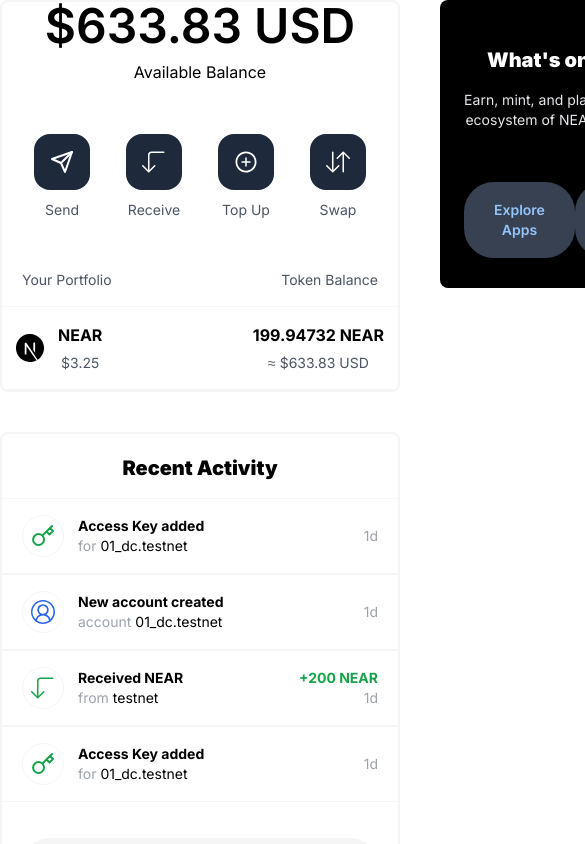
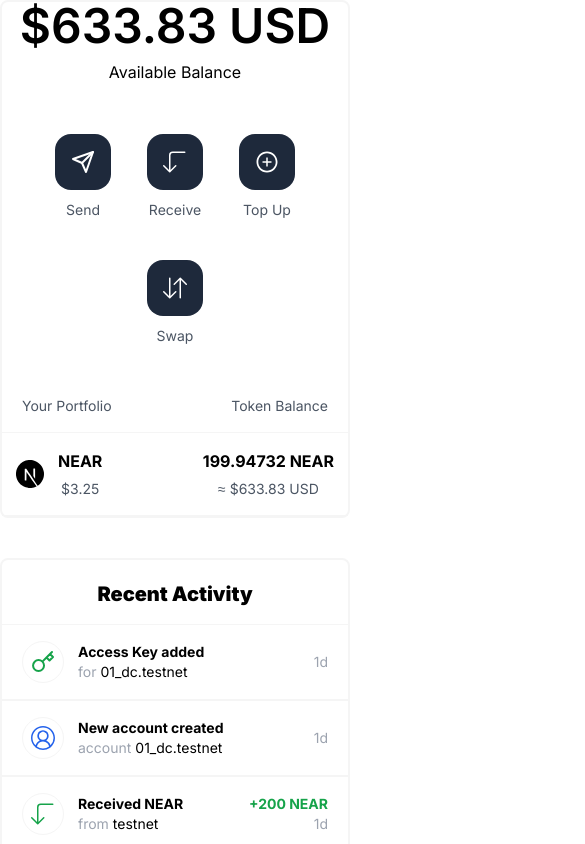
Before and after one commit to 01-DC/wallet-component, a Next.js app: page / in a window 390 px wide. Shown: the top 844 px of the page, 585 px wide, since content can reach past the window. Built offline with nearby package versions, Linux system fonts and the light colour scheme.

Commit message:
responsive and code cleaning

```diff
--- a/components/Balance.jsx
+++ b/components/Balance.jsx
@@ -10,7 +10,7 @@
 		<div className="text-center rounded-lg border-2 border-neutral-100 basis-3/5 shrink-0 grow-1 mr-10 mb-10">
 			<div className="font-semibold text-5xl">{`\$${balance} USD`}</div>
 			<div className="mt-2.5">Available Balance</div>
-			<div className="flex justify-center mx-3.5 my-7.5">
+			<div className="flex flex-wrap justify-center mx-3.5 my-7.5">
 				<button className="mx-4.5 my-5 text-sm text-gray-600">
 					<div className="bg-slate-800 hover:bg-black rounded-2xl text-white text-2xl mb-2.5 p-4">
 						<FiSend />
--- a/components/ExploreCard.jsx
+++ b/components/ExploreCard.jsx
@@ -1,7 +1,6 @@
-import React, { useState } from "react"
+import React from "react"
 
 const ExploreCard = () => {
-	const [divNum, setDivNum] = useState(1)
 	return (
 		<div className="text-center bg-black text-white rounded-lg basis-2/5 shrink-0 grow-1 mb-10 py-7.5 px-6">
 			<h2 className="font-black text-xl my-4">{"What's on NEAR?"}</h2>
@@ -10,11 +9,11 @@
 					"Earn, mint, and play! Discover the ecosystem of NEAR applications."
 				}
 			</p>
-			<div className="flex justify-between">
-				<button className="text-sm text-blue-300 font-semibold rounded-4xl mt-9 px-7 py-4 border-2 border-gray-700 bg-gray-700 hover:bg-black transition">
+			<div className="flex justify-between gap-2">
+				<button className="basis-1/2 text-sm text-blue-300 font-semibold rounded-4xl mt-9 py-4 border-2 border-gray-700 bg-gray-700 hover:bg-black transition">
 					{"Explore Apps"}
 				</button>
-				<button className="text-sm text-blue-300 font-semibold rounded-4xl mt-9 px-7 py-4 border-2 border-gray-700 bg-gray-700 hover:bg-black transition">
+				<button className="basis-1/2 text-sm text-blue-300 font-semibold rounded-4xl mt-9 px-7 py-4 border-2 border-gray-700 bg-gray-700 hover:bg-black transition">
 					{"Explore DeFi"}
 				</button>
 			</div>
--- a/pages/index.js
+++ b/pages/index.js
@@ -5,7 +5,7 @@
 
 export default function Home() {
 	return (
-		<div className="max-w-[1000px] mx-auto flex">
+		<div className="max-w-[1000px] mx-auto lg:flex">
 			<div className="basis-3/5 shrink-0 grow-1">
 				<Balance balance={633.83} />
 				<RecentActivity />
```
